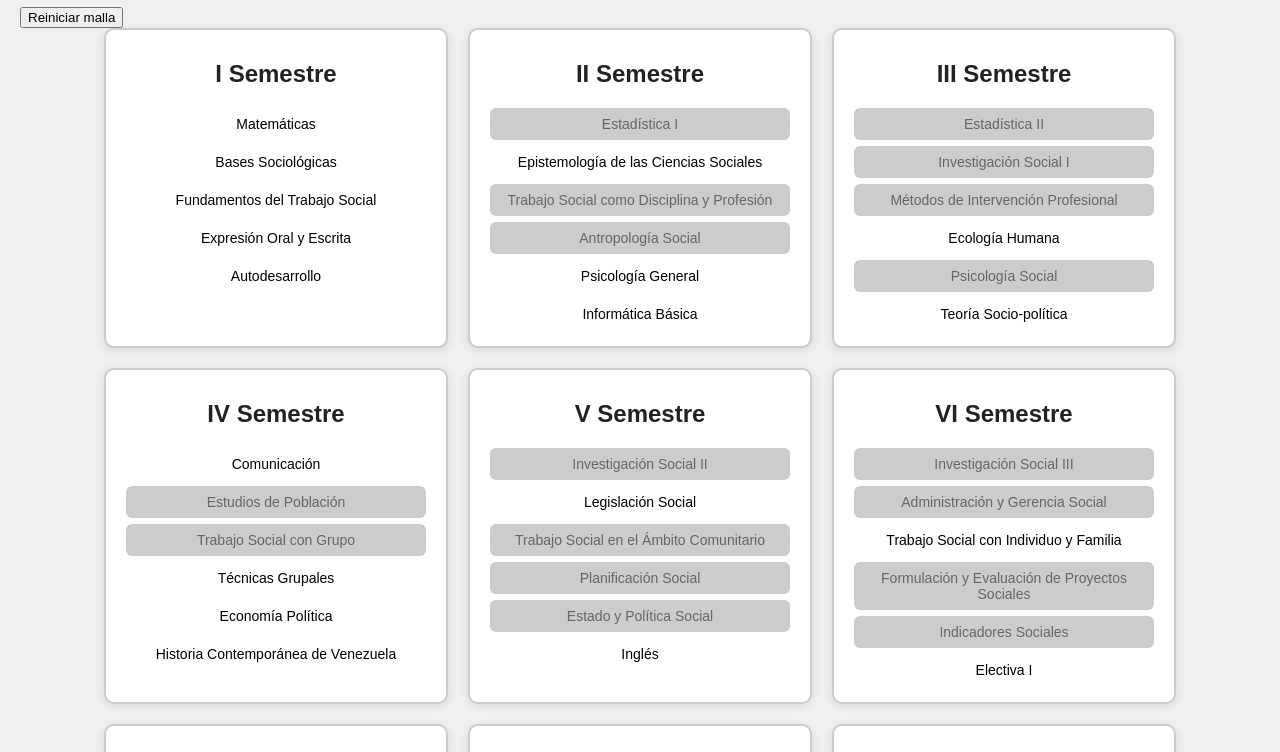
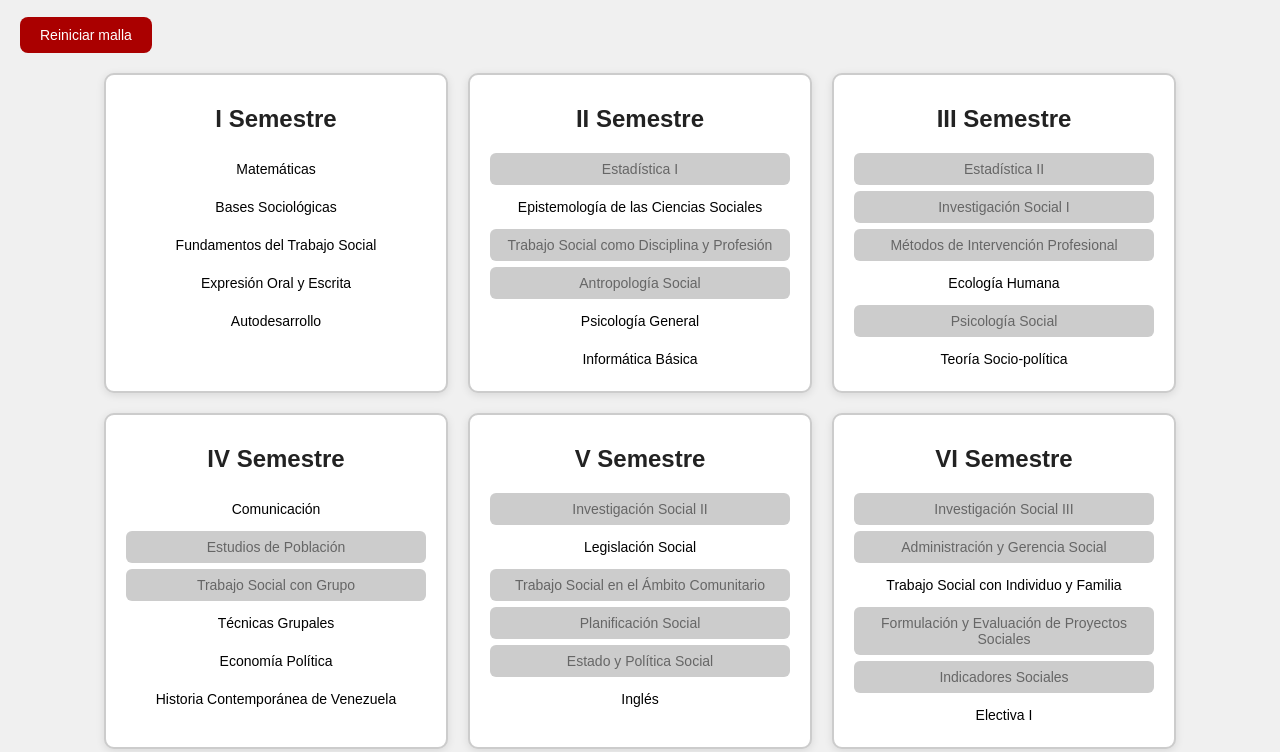
Before and after one commit to 0705676/Malla-TS, a plain HTML site: page index.html in a window 1280 px wide. Shown: the part 93-845 px from the top of the page. Drawn offline with Linux system fonts and the light colour scheme.

Commit message:
Update estilos.css

```diff
--- a/estilos.css
+++ b/estilos.css
@@ -69,3 +69,18 @@ footer {
   font-size: 14px;
   color: #777;
 }
+#reiniciar {
+  margin: 10px auto 20px;
+  padding: 10px 20px;
+  font-size: 14px;
+  background-color: #a00;
+  color: white;
+  border: none;
+  border-radius: 8px;
+  cursor: pointer;
+  transition: background-color 0.3s;
+}
+
+#reiniciar:hover {
+  background-color: #c62828;
+}
```
